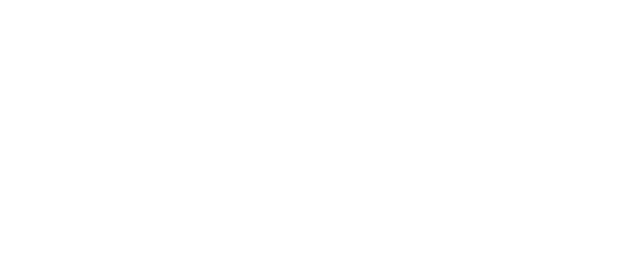
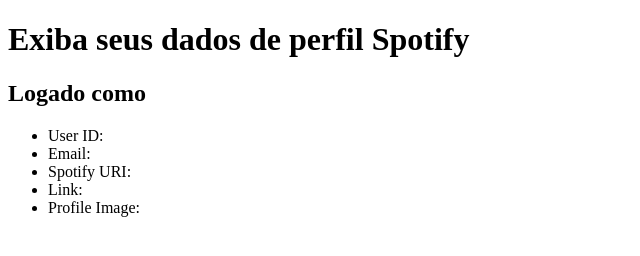
Before and after one commit to ImpFalcoN/SpotifyWebAPI-Display-ProfileData-APP, a website: page spotify-profile-demo/index.html in a window 1280 px wide. Shown: the whole page, without its empty margins (0-640 px from the left). Drawn offline with Linux system fonts and the light colour scheme.

Commit message:
Adicionando conteudo do body

```diff
--- a/spotify-profile-demo/index.html
+++ b/spotify-profile-demo/index.html
@@ -6,6 +6,18 @@
   <title>Meu perfil Spotify</title>
 </head>
 <body>
+  <h1>Exiba seus dados de perfil Spotify</h1>
 
+  <section id="perfil">
+    <h2>Logado como <span id="displayName"></span></h2>
+    <span id="avatar"></span>
+    <ul>
+        <li>User ID: <span id="id"></span></li>
+        <li>Email: <span id="email"></span></li>
+        <li>Spotify URI: <a id="uri" href="#"></a></li>
+        <li>Link: <a id="url" href="#"></a></li>
+        <li>Profile Image: <span id="imgUrl"></span></li>
+    </ul>
+  </section>
 </body>
 </html>
```
